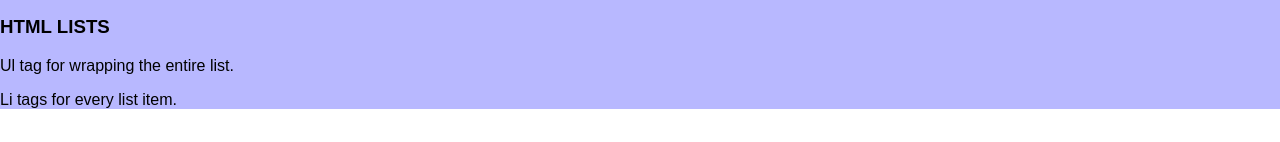
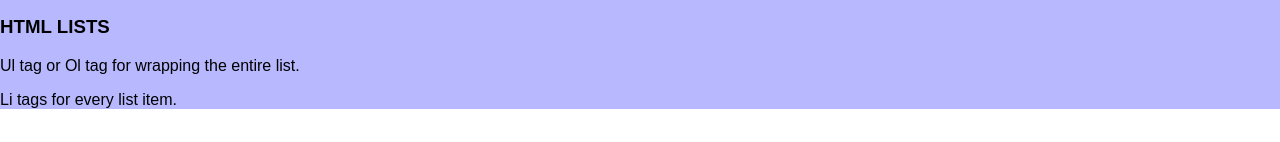
Before and after one commit to Silje32/HTML-CSS, a plain HTML site: page index.html in a window 1280 px wide. Shown: the part 1380-1522 px from the top of the page. Drawn offline with Linux system fonts and the light colour scheme.

Commit message:
Added more info to the p tag under html lists section.

```diff
--- a/index.html
+++ b/index.html
@@ -89,7 +89,7 @@
 
       <section>
         <h3>HTML LISTS</h3>
-        <p>Ul tag for wrapping the entire list.</p>
+        <p>Ul tag or Ol tag for wrapping the entire list.</p>
         <p>Li tags for every list item.</p>
       </section>
     </main>
```
